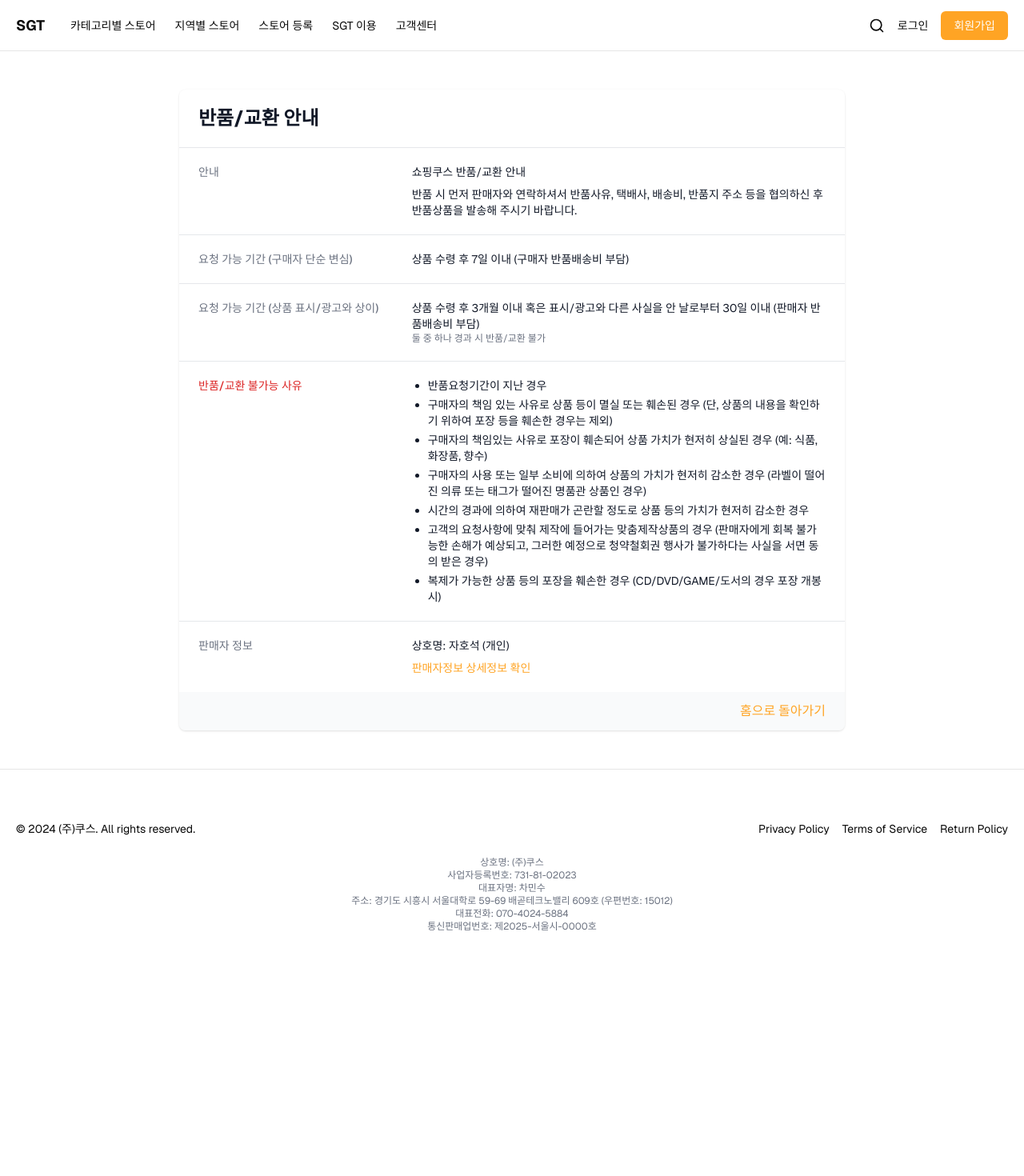
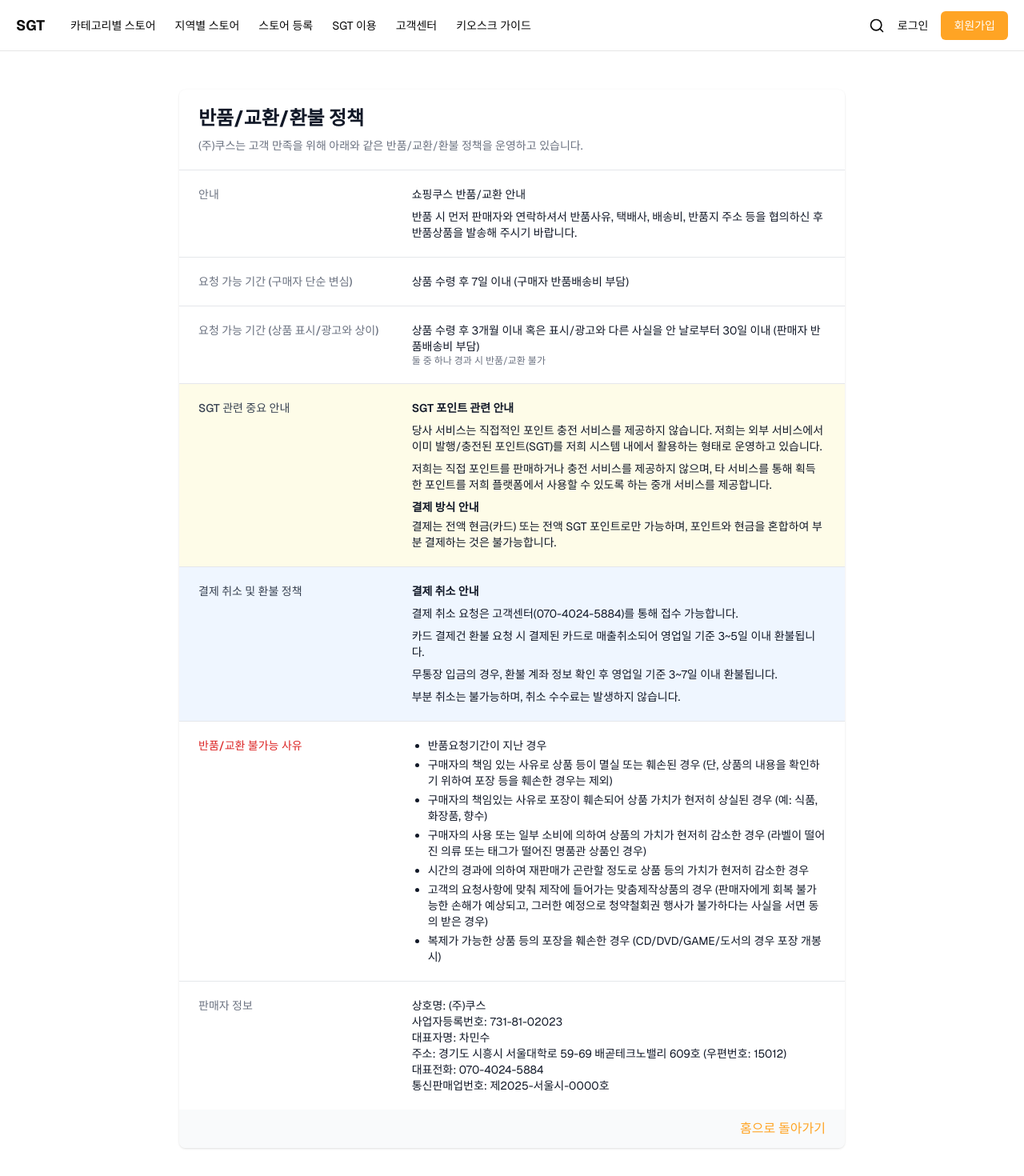
Before and after one commit to minseochh02/SangGaTalkHome, a Next.js app: page /return-policy in a window 1280 px wide. Shown: the top 1470 px of the page at 80% size. Before the commit the page ends 1230 px from the top, so only its background shows below. Built offline with nearby package versions, Linux system fonts and the light colour scheme; no server answers.

Commit message:
complying

```diff
--- a/app/(main)/kiosk-tutorial/page.tsx
+++ b/app/(main)/kiosk-tutorial/page.tsx
@@ -129,8 +129,8 @@ export default function KioskTutorialPage() {
           <div className="space-y-8">
             <div>
               <h3 className="text-xl font-medium text-gray-700 mb-3">1. 키오스크 관리 접속</h3>
-              <p className="text-gray-600 mb-3">상가톡 웹사이트에 로그인하세요. 상점 설정으로 이동하여 "키오스크 관리" 섹션을 찾으세요.</p>
-              <p className="text-gray-600 mb-3"><strong>참고:</strong> 상점의 고유 키오스크 QR 코드는 상가톡에서 제공합니다. 인쇄하여 고객에게 보이도록 비치하세요.</p>
+              <p className="text-gray-600 mb-3">웹사이트에 로그인하세요. 상점 설정으로 이동하여 "키오스크 관리" 섹션을 찾으세요.</p>
+              <p className="text-gray-600 mb-3"><strong>참고:</strong> 상점의 고유 키오스크 QR 코드는 사이트에서 제공합니다. 인쇄하여 고객에게 보이도록 비치하세요.</p>
               <img src="/images/kiosk_tutorial/store_owner_step_1_dashboard_access.png" alt="점주 - 1단계 - 판매자 대시보드 키오스크 관리" className="mt-3 w-full max-w-lg mx-auto rounded-lg shadow-md border border-gray-200" />
             </div>
 
--- a/app/(main)/return-policy/page.tsx
+++ b/app/(main)/return-policy/page.tsx
@@ -5,7 +5,10 @@ export default function ReturnPolicyPage() {
     <div className="max-w-4xl mx-auto py-12 px-4 sm:px-6 lg:px-8">
       <div className="bg-white shadow overflow-hidden sm:rounded-lg">
         <div className="px-4 py-5 sm:px-6">
-          <h1 className="text-2xl font-bold text-gray-900">반품/교환 안내</h1>
+          <h1 className="text-2xl font-bold text-gray-900">반품/교환/환불 정책</h1>
+          <p className="mt-2 text-sm text-gray-500">
+            (주)쿠스는 고객 만족을 위해 아래와 같은 반품/교환/환불 정책을 운영하고 있습니다.
+          </p>
         </div>
         <div className="border-t border-gray-200 px-4 py-5 sm:p-0">
           <dl className="sm:divide-y sm:divide-gray-200">
@@ -32,6 +35,28 @@ export default function ReturnPolicyPage() {
               </dd>
             </div>
 
+            <div className="py-4 sm:py-5 sm:grid sm:grid-cols-3 sm:gap-4 sm:px-6 bg-yellow-50">
+              <dt className="text-sm font-medium text-gray-700">SGT 관련 중요 안내</dt>
+              <dd className="mt-1 text-sm text-gray-900 sm:mt-0 sm:col-span-2">
+                <p className="font-semibold mb-2">SGT 포인트 관련 안내</p>
+                <p className="mb-2">당사 서비스는 직접적인 포인트 충전 서비스를 제공하지 않습니다. 저희는 외부 서비스에서 이미 발행/충전된 포인트(SGT)를 저희 시스템 내에서 활용하는 형태로 운영하고 있습니다.</p>
+                <p className="mb-2">저희는 직접 포인트를 판매하거나 충전 서비스를 제공하지 않으며, 타 서비스를 통해 획득한 포인트를 저희 플랫폼에서 사용할 수 있도록 하는 중개 서비스를 제공합니다.</p>
+                <p className="font-semibold mt-2 mb-1">결제 방식 안내</p>
+                <p>결제는 전액 현금(카드) 또는 전액 SGT 포인트로만 가능하며, 포인트와 현금을 혼합하여 부분 결제하는 것은 불가능합니다.</p>
+              </dd>
+            </div>
+
+            <div className="py-4 sm:py-5 sm:grid sm:grid-cols-3 sm:gap-4 sm:px-6 bg-blue-50">
+              <dt className="text-sm font-medium text-gray-700">결제 취소 및 환불 정책</dt>
+              <dd className="mt-1 text-sm text-gray-900 sm:mt-0 sm:col-span-2">
+                <p className="font-semibold mb-2">결제 취소 안내</p>
+                <p className="mb-2">결제 취소 요청은 고객센터(070-4024-5884)를 통해 접수 가능합니다.</p>
+                <p className="mb-2">카드 결제건 환불 요청 시 결제된 카드로 매출취소되어 영업일 기준 3~5일 이내 환불됩니다.</p>
+                <p className="mb-2">무통장 입금의 경우, 환불 계좌 정보 확인 후 영업일 기준 3~7일 이내 환불됩니다.</p>
+                <p>부분 취소는 불가능하며, 취소 수수료는 발생하지 않습니다.</p>
+              </dd>
+            </div>
+
             <div className="py-4 sm:py-5 sm:grid sm:grid-cols-3 sm:gap-4 sm:px-6">
               <dt className="text-sm font-medium text-red-600">반품/교환 불가능 사유</dt>
               <dd className="mt-1 text-sm text-gray-900 sm:mt-0 sm:col-span-2">
@@ -50,13 +75,12 @@ export default function ReturnPolicyPage() {
             <div className="py-4 sm:py-5 sm:grid sm:grid-cols-3 sm:gap-4 sm:px-6">
               <dt className="text-sm font-medium text-gray-500">판매자 정보</dt>
               <dd className="mt-1 text-sm text-gray-900 sm:mt-0 sm:col-span-2">
-                <p>상호명: 자호석 (개인)</p>
-                {/* Add more seller details if available or needed */}
-                <p className="mt-2">
-                  <Link href="/stores/seller-details" className="text-primary hover:underline"> {/* Placeholder link */}
-                    판매자정보 상세정보 확인
-                  </Link>
-                </p>
+                <p>상호명: (주)쿠스</p>
+                <p>사업자등록번호: 731-81-02023</p>
+                <p>대표자명: 차민수</p>
+                <p>주소: 경기도 시흥시 서울대학로 59-69 배곧테크노밸리 609호 (우편번호: 15012)</p>
+                <p>대표전화: 070-4024-5884</p>
+                <p>통신판매업번호: 제2025-서울시-0000호</p>
               </dd>
             </div>
           </dl>
--- a/app/(main)/terms/TermsOfServiceContent.tsx
+++ b/app/(main)/terms/TermsOfServiceContent.tsx
@@ -27,6 +27,7 @@ export default function TermsOfServiceContent() {
 4. "계정"이란 회원의 식별과 서비스 이용을 위하여 회원이 선정하고 회사가 부여하는 문자, 숫자 또는 특수문자의 조합을 의미합니다.
 5. "비밀번호"란 회원이 부여받은 계정과 일치되는 회원임을 확인하고 회원의 개인정보를 보호하기 위해 회원 자신이 설정한 문자, 숫자 또는 특수문자의 조합을 의미합니다.
 6. "콘텐츠"란 회사 또는 이용자가 서비스에 게시한 모든 글, 사진, 동영상, 첨부파일, 링크 등을 의미합니다.
+7. "SGT 포인트"란 외부 서비스에서 발행 및 충전된 포인트로, 회사가 직접 판매하거나 충전 서비스를 제공하지 않으며, 회사 플랫폼에서 사용할 수 있도록 연동된 포인트를 의미합니다.
 
 ## 제3조 (약관의 게시 및 개정)
 
@@ -56,11 +57,31 @@ export default function TermsOfServiceContent() {
 2. 회사는 서비스를 일정 범위로 나누어 각 범위별로 이용 가능한 시간을 별도로 정할 수 있습니다. 이 경우 그 내용을 사전에 공지합니다.
 3. 회사는 상당한 이유가 있는 경우 운영상, 기술상의 필요에 따라 제공하고 있는 서비스의 전부 또는 일부를 변경할 수 있습니다. 서비스의 내용, 이용방법, 이용시간에 대하여 변경이 있는 경우에는 변경사유, 변경될 서비스의 내용 및 제공일자 등을 그 변경 전 7일 이상 해당 서비스 내 공지합니다.
 
+## 제5조의2 (중개 서비스로서의 SGT)
+
+1. 회사는 SGT 서비스와 관련하여 '중개 사업자'로서 역할을 수행합니다. 즉, 회사는 직접 SGT 포인트를 판매하거나 충전 서비스를 제공하지 않으며, 외부 서비스에서 이미 발행/충전된 SGT 포인트를 회사 플랫폼에서 사용할 수 있도록 중개하는 서비스를 제공합니다.
+2. 회사는 중개 서비스 제공자로서 거래 당사자가 아니며, 회원 간 또는 회원과 외부 서비스 제공자 간의 거래에 직접 관여하지 않습니다.
+3. 외부 서비스를 통해 획득한 SGT 포인트는 회사 플랫폼 내에서 다음과 같은 용도로 사용될 수 있습니다:
+   - 가맹점에서 상품 및 서비스 구매
+   - 플랫폼 내 제공되는 서비스 이용
+   - 기타 회사가 지정한 서비스 이용
+4. 회사 플랫폼을 통한 서비스 제공자에 대한 재정산은 거래 발생 후 영업일 기준 7일 이내에 이루어집니다.
+5. 결제는 전액 현금(카드) 또는 전액 SGT 포인트로만 가능하며, 포인트와 현금을 혼합하여 부분 결제하는 것은 불가능합니다.
+
 ## 제6조 (서비스 이용 요금)
 
 1. 회사가 제공하는 서비스는 기본적으로 무료입니다. 단, 일부 서비스의 경우 유료로 제공될 수 있으며, 이러한 경우 회사는 해당 서비스의 이용요금을 사전에 안내합니다.
 2. 이용자는 회사가 제공하는 결제수단을 통하여 서비스 이용요금을 납부할 수 있습니다.
 3. 회사는 이용요금을 변경할 경우, 변경된 이용요금 적용일 30일 이전에 서비스 내 공지합니다.
+
+## 제6조의2 (취소 및 환불)
+
+1. 서비스 이용 관련 결제에 대한 취소 및 환불은 다음과 같은 정책을 따릅니다:
+   - 카드 결제건 환불 요청 시 결제된 카드로 매출취소되어 영업일 기준 3~5일 이내 환불됩니다.
+   - 무통장 입금의 경우, 환불 계좌 정보 확인 후 영업일 기준 3~7일 이내 환불됩니다.
+   - 부분 취소는 불가능하며, 취소 수수료는 발생하지 않습니다.
+2. 서비스 이용 중 발생한 문제로 인한 환불 요청은 고객센터(070-4024-5884)를 통해 접수 가능합니다.
+3. 회사는 정당한 사유가 있는 경우 환불 요청을 수락하며, 관련 법령에 따라 처리합니다.
 
 ## 제7조 (계정 관리)
 
--- a/components/Footer.tsx
+++ b/components/Footer.tsx
@@ -8,13 +8,13 @@ export default function Footer() {
 					<p>© 2024 (주)쿠스. All rights reserved.</p>
 					<div className="flex gap-4">
 						<Link href="/privacy" className="hover:text-primary">
-							Privacy Policy
+							개인정보처리방침
 						</Link>
 						<Link href="/terms" className="hover:text-primary">
-							Terms of Service
+						이용약관
 						</Link>
 						<Link href="/return-policy" className="hover:text-primary">
-							Return Policy
+						반품/교환/환불 정책
 						</Link>
 					</div>
 				</div>
--- a/components/Navigation.tsx
+++ b/components/Navigation.tsx
@@ -82,6 +82,9 @@ export default function Navigation() {
 							</Link>
 							<Link href="/support" className="hover:text-primary">
 								고객센터
+							</Link>
+							<Link href="/kiosk-tutorial" className="hover:text-primary">
+								키오스크 가이드
 							</Link>
 						</div>
 					</div>
@@ -221,6 +224,13 @@ export default function Navigation() {
 						>
 							고객센터
 						</Link>
+						<Link
+							href="/kiosk-tutorial"
+							className="hover:text-primary py-2"
+							onClick={() => setMobileMenuOpen(false)}
+						>
+							키오스크 가이드
+						</Link>
 						<div
 							className="flex items-center gap-4 pt-4 border-t"
 							key={user?.id || "no-user"}
```
